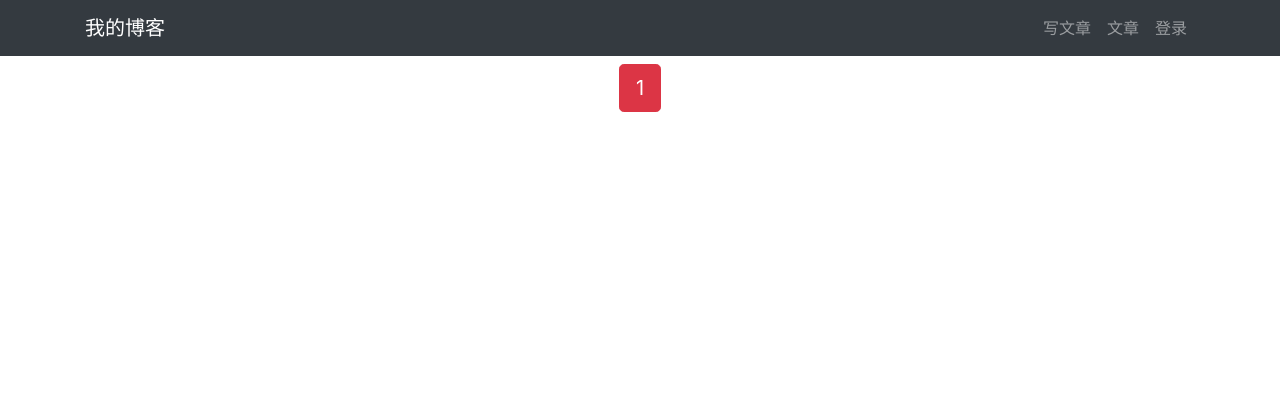
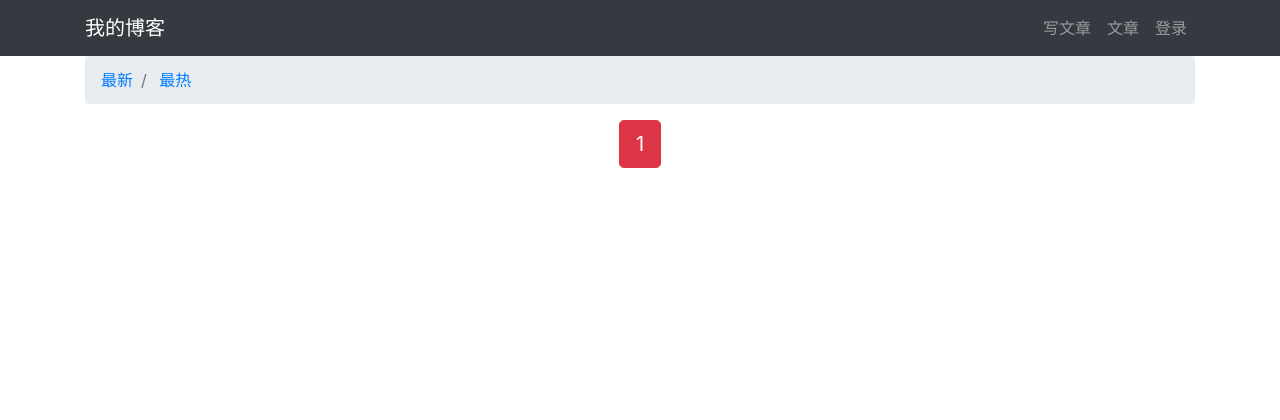
Before and after one commit to yezigege/DsDjango, a Django app: page /article/article_list/ in a window 1280 px wide. Shown: the top 420 px of the page. Run offline with Django 3.2, Linux system fonts and the light colour scheme; data that the repository does not hold is empty; parts of the project's set-up code (start-up, migrations or seed data) failed here and were passed over; some libraries are stand-ins or nearby versions.

Commit message:
增加文章最热最新两种排序逻辑

```diff
--- a/article/views.py
+++ b/article/views.py
@@ -18,9 +18,13 @@ from django.contrib.auth.models import User
 
 
 def article_list(request):
-    # 取出所有博客文章
-    # 修改变量名称（articles -> article_list）
-    article_list = ArticlePost.objects.all()
+    # 根据 GET 请求中查询条件返回不同排序的对象数组
+    if request.GET.get('order') == 'total_views':
+        article_list = ArticlePost.objects.all().order_by('-total_views')
+        order = 'total_views'
+    else:
+        article_list = ArticlePost.objects.all()
+        order = 'normal'
     # 每页显示 3 篇文章
     paginator = Paginator(article_list, 3)
     # 获取 url 中的页码
@@ -28,7 +32,7 @@ def article_list(request):
     # 将导航对象相应的页码内容返回给 articles
     articles = paginator.get_page(page)
 
-    context = {'articles': articles}
+    context = {'articles': articles, 'order': order}  # order给模板一个标识，提醒模板下一页应该如何排序
     return render(request, 'article/list.html', context)
 
 
--- a/templates/article/list.html
+++ b/templates/article/list.html
@@ -12,6 +12,21 @@
 
     <!-- 定义放置文章标题的div容器 -->
     <div class="container">
+        <nav aria-label="breadcrumb">
+            <ol class="breadcrumb">
+                <li class="breadcrumb-item">
+                    <a href="{% url 'article:article_list' %}">
+                        最新
+                    </a>
+                </li>
+                <li class="breadcrumb-item">
+                    <a href="{% url 'article:article_list' %}?order=total_views">
+                        最热
+                    </a>
+                </li>
+            </ol>
+        </nav>
+
         <div class="row mt-2">
 
             {% for article in articles %}
@@ -47,11 +62,11 @@
                 <span class="step-links">
                     <!-- 如果不是第一页，则显示上翻按钮 -->
                     {% if articles.has_previous %}
-                        <a href="?page=1" class="btn btn-success">
+                        <a href="?page=1&order={{ order }}" class="btn btn-success">
                             &laquo; 1
                         </a>
                         <span>...</span>
-                        <a href="?page={{ articles.previous_page_number }}"
+                        <a href="?page={{ articles.previous_page_number }}&order={{ order }}"
                            class="btn btn-secondary"
                         >
                             {{ articles.previous_page_number }}
@@ -65,15 +80,13 @@
 
                     <!-- 如果不是最末页，则显示下翻按钮 -->
                     {% if articles.has_next %}
-                        <a href="?page={{ articles.next_page_number }}"
-                           class="btn btn-secondary"
-                        >
+                        <a href="?page={{ articles.next_page_number }}&order={{ order }}"
+                           class="btn btn-secondary">
                             {{ articles.next_page_number }}
                         </a>
                         <span>...</span>
-                        <a href="?page={{ articles.paginator.num_pages }}"
-                           class="btn btn-success"
-                        >
+                        <a href="?page={{ articles.paginator.num_pages }}&order={{ order }}"
+                           class="btn btn-success">
                             {{ articles.paginator.num_pages }} &raquo;
                         </a>
                     {% endif %}
```
